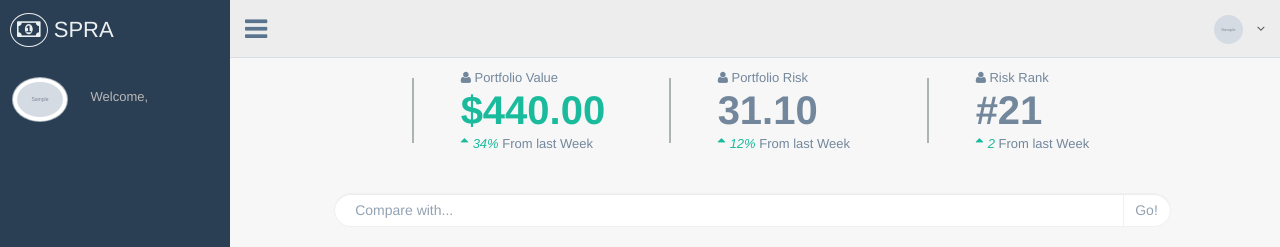
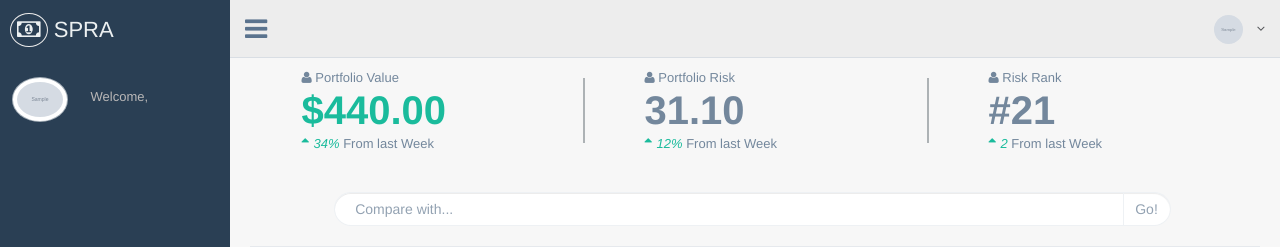
Before and after one commit to Stock-Portfolio-Risk-Analyzer/spr-web, a Django app: template stockportfolio/templates/index.html in a window 1280 px wide. Shown: the top 247 px of the page. Run offline with Django 3.2, Linux system fonts and the light colour scheme; the template is opened without the code that fills it: most values are stand-ins (such as "Sample title", 1, 10 or a date in 2020); grey boxes marked "Sample" are stand-in pictures; parts of the project's set-up code (start-up, migrations or seed data) failed here and were passed over; some libraries are stand-ins or nearby versions.

Commit message:
espaill2, txiong3, rchakra2: removed extra empty widgets from index. the weirdly stacked columns were bothering me.

```diff
--- a/stockportfolio/templates/index.html
+++ b/stockportfolio/templates/index.html
@@ -94,12 +94,9 @@
                     </nav>
                 </div>
             </div>
-            <div class="right_col" role="main">
+            <div class="right_col text-centered" role="main">
                 <div class="row tile_count">
-                    <div class="animated flipInY col-md-2 col-sm-4 col-xs-4 tile_stats_count">
-                        <div class="left"></div>
-                    </div>
-                    <div class="animated flipInY col-md-3 col-sm-4 col-xs-4 tile_stats_count">
+                    <div class="animated flipInY col-md-4 col-sm-4 col-xs-12 tile_stats_count">
                         <div class="left"></div>
                         <div class="right">
                             <span class="count_top"><i class="fa fa-user"></i> Portfolio Value</span>
@@ -107,7 +104,7 @@
                             <span class="count_bottom"><i class="green"><i class="fa fa-sort-asc"></i>34% </i> From last Week</span>
                         </div>
                     </div>
-                    <div class="animated flipInY col-md-3 col-sm-4 col-xs-4 tile_stats_count">
+                    <div class="animated flipInY col-md-4 col-sm-4 col-xs-12 tile_stats_count">
                         <div class="left"></div>
                         <div class="right">
                             <span class="count_top"><i class="fa fa-user"></i> Portfolio Risk</span>
@@ -115,15 +112,13 @@
                             <span class="count_bottom"><i class="green"><i class="fa fa-sort-asc"></i>12% </i> From last Week</span>
                         </div>
                     </div>
-                    <div class="animated flipInY col-md-3 col-sm-4 col-xs-4 tile_stats_count">
+                    <div class="animated flipInY col-md-4 col-sm-4 col-xs-12 tile_stats_count">
                         <div class="left"></div>
                         <div class="right">
                             <span class="count_top"><i class="fa fa-user"></i> Risk Rank</span>
                             <div class="count">#21</div>
                             <span class="count_bottom"><i class="green"><i class="fa fa-sort-asc"></i>2 </i> From last Week</span>
                         </div>
-                    </div>
-                    <div class="animated flipInY col-md-2 col-sm-4 col-xs-4 tile_stats_count">
                     </div>
                 </div>
                     <br>
```
